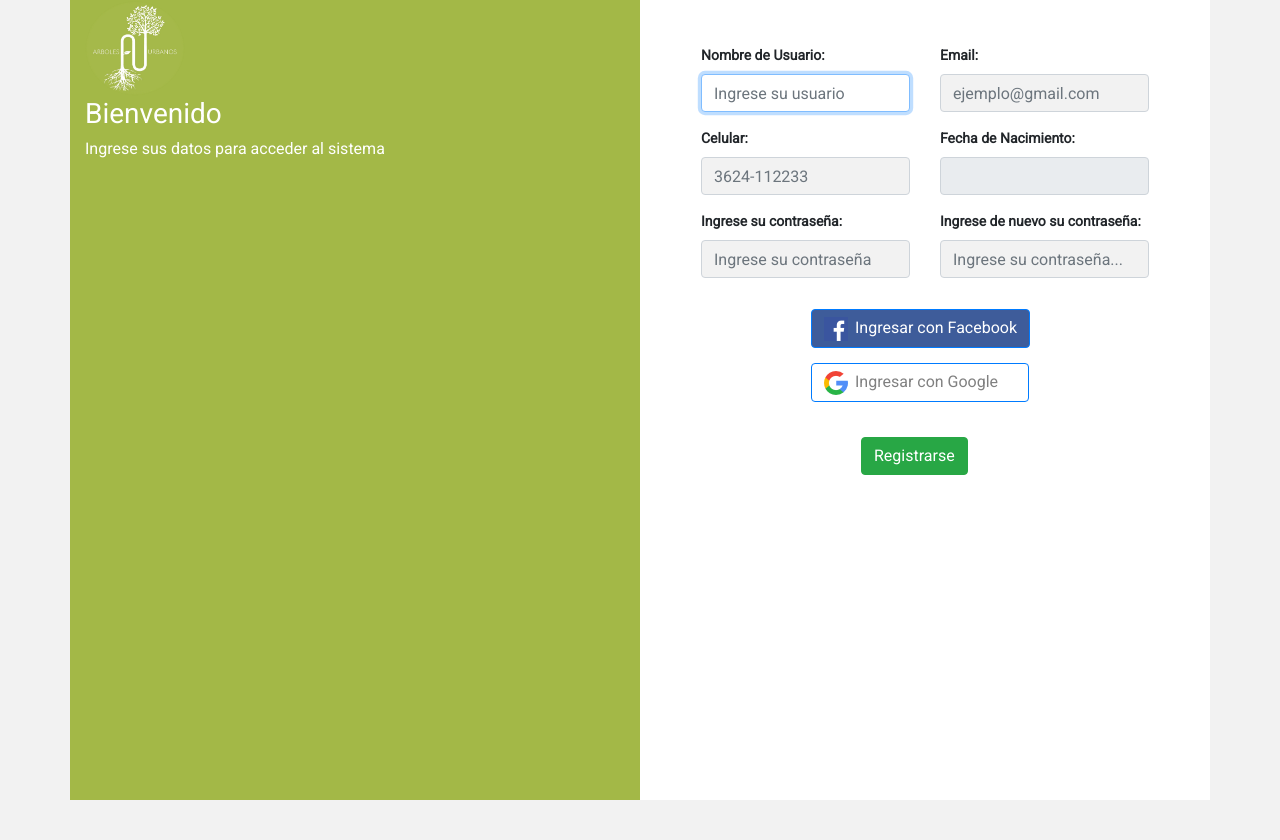
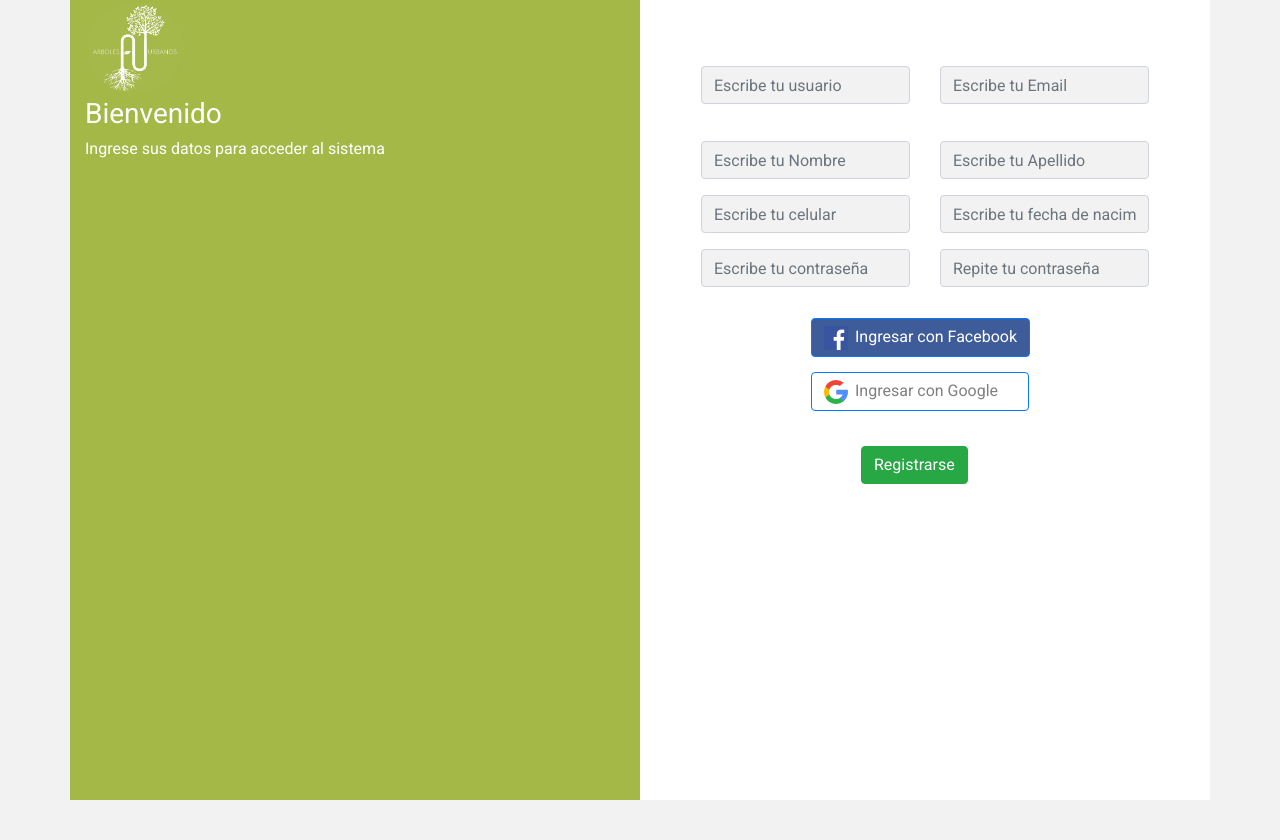
Before and after one commit to BermudezK/ArbolesUrbanos, a Django app: page /register/ in a window 1280 px wide. Shown: the part 103-943 px from the top of the page. Run offline with Django 3.2, Linux system fonts and the light colour scheme; parts of the project's set-up code (start-up, migrations or seed data) failed here and were passed over; some libraries are stand-ins or nearby versions.

Commit message:
Se actualizo el SignUpForm para su uso con bootstrap

```diff
--- a/apps/usuario/forms.py
+++ b/apps/usuario/forms.py
@@ -1,18 +1,62 @@
 #Formulario extendido de UserCreationForm
 
 from django import forms
+from apps.usuario.models import User
 from django.contrib.auth.forms import UserCreationForm
-from django.contrib.auth.models import User
 #from django.contrib.auth.models import User
 
-class UserCreateFormWithEmail(UserCreationForm):
-    email = forms.EmailField(required=True, help_text="Campo obligatorio. Maximo de 250 caracteres")
-    cellphone = forms.CharField(max_length = 17)
-    birthday = forms.DateField()
+class SignUpForm(UserCreationForm):
+
+    username =forms.EmailField(label="Nombre de Usuario", required=True, widget=forms.EmailInput(
+        attrs={'class':'form-control', 'placeholder':'Escribe tu usuario'}
+    ), min_length=3, max_length=100)
+
+    first_name=forms.CharField(label="Nombre", required=True, widget=forms.TextInput(
+        attrs={'class':'form-control', 'placeholder':'Escribe tu Nombre'}
+    ), min_length=3, max_length=30)
+
+    last_name=forms.CharField(label="Apellido", required=True, widget=forms.TextInput(
+        attrs={'class':'form-control', 'placeholder':'Escribe tu Apellido'}
+    ), min_length=3, max_length=30)
+
+    email = forms.EmailField(label="Email", required=True, widget=forms.EmailInput(
+        attrs={'class':'form-control', 'placeholder':'Escribe tu Email'}
+    ), min_length=3, max_length=100)
+
+    cellphone = forms.CharField(label="Celular", required=True, widget=forms.TextInput(
+        attrs={'class':'form-control', 'placeholder':'Escribe tu celular'}
+    ), min_length=3, max_length=30)
+
+    birthday = forms.DateField(label="Fecha de Nacimiento", required=True, widget=forms.DateInput(
+      attrs={'class':'form-control', 'rows':2, 'placeholder':'Escribe tu fecha de nacimiento'}
+    ))
+
+    password1 = forms.CharField(required=True, widget=forms.PasswordInput(
+      attrs={'class':'form-control', 'rows':2, 'placeholder':'Escribe tu contraseña'}
+    ), min_length=5, max_length=25)
+
+    password2 = forms.CharField(required=True, widget=forms.PasswordInput(
+      attrs={'class':'form-control', 'rows':2, 'placeholder':'Repite tu contraseña'}
+    ), min_length=5, max_length=25)
 
     class Meta:
-        model = User
-        fields = ('username', 'email', 'cellphone', 'birthday', 'password1', 'password2')
+        model=User
+        fields = '__all__'
+
+    def save(self, commit=True):
+        user = super(SignUpForm, self).save(commit=False)
+
+        user.username = self.cleaned_data["username"]
+        user.first_name = self.cleaned_data["first_name"]
+        user.last_name = self.cleaned_data["last_name"]
+        user.email = self.cleaned_data["email"]
+        user.cellphone = self.cleaned_data["cellphone"]
+        user.birthday = self.cleaned_data["birthday"]
+        user.password1 = self.cleaned_data["password1"]
+        user.password2 = self.cleaned_data["password2"]
+        if commit:
+            user.save()
+        return user
 
     def clean_email(self):
         email = self.cleaned_data.get('email')
--- a/apps/usuario/views.py
+++ b/apps/usuario/views.py
@@ -1,9 +1,9 @@
 from django.shortcuts import render
-from django.views.generic.edit import CreateView, UpdateView
+from django.views.generic.edit import CreateView, UpdateView, FormView
 from .models import User
 from django.urls import reverse_lazy
-from django import forms
-from .forms import UserCreateFormWithEmail
+from .forms import SignUpForm
+#from .forms import UserCreateFormWithEmail
 
 
 class UpdateUser(UpdateView):
@@ -11,9 +11,9 @@ class UpdateUser(UpdateView):
 	template_name = ''
 	fields = ['password', 'birthday', 'cellphone', 'first_name', 'last_name']
 
-class SignUpView(CreateView):
-    form_class = UserCreateFormWithEmail
+class SignUpView(FormView):
     template_name = 'User/registerUser.html'
+    form_class = SignUpForm
 
     def get_success_url(self):
         return reverse_lazy('login') + '?register'
@@ -21,7 +21,7 @@ class SignUpView(CreateView):
     def get_form(self, form_class=None):
         form = super(SignUpView, self).get_form()
         #Modificar en tiempo real
-        form.fields['username'].widget = forms.TextInput(attrs={'class':'form-control mb-2','placeholder':'Nombre de Usuario'})
+        ''' form.fields['username'].widget = forms.TextInput(attrs={'class':'form-control mb-2','placeholder':'Nombre de Usuario'})
 
         form.fields['email'].widget = forms.EmailInput(attrs={'class':'form-control mb-2', 'placeholder':'Dirección de Email'})
 
@@ -31,6 +31,6 @@ class SignUpView(CreateView):
 
         form.fields['password1'].widget = forms.PasswordInput(attrs={'class':'form-control mb-2',' placeholder':'Contraseña'})
 
-        form.fields['password2'].widget = forms.PasswordInput(attrs={'class':'form-control mb-2',' placeholder':'Repite la contraseña'})
+        form.fields['password2'].widget = forms.PasswordInput(attrs={'class':'form-control mb-2',' placeholder':'Repite la contraseña'}) '''
 
         return form
--- a/arbolesurbanos/settings/base.py
+++ b/arbolesurbanos/settings/base.py
@@ -11,6 +11,7 @@ https://docs.djangoproject.com/en/2.2/ref/settings/
 """
 
 import os
+from decouple import config
 
 # Build paths inside the project like this: os.path.join(BASE_DIR, ...)
 BASE_DIR = os.path.dirname(os.path.dirname(os.path.abspath(__file__)))
@@ -20,10 +21,10 @@ BASE_DIR = os.path.dirname(os.path.dirname(os.path.abspath(__file__)))
 # See https://docs.djangoproject.com/en/2.2/howto/deployment/checklist/
 
 # SECURITY WARNING: keep the secret key used in production secret!
-SECRET_KEY = '!4cy9^10jnnalfkf(aa)v!ebm@kt(wtnnkac^u4d1@jeaj+!#e'
+SECRET_KEY = config('SECRET_KEY')
 
 # SECURITY WARNING: don't run with debug turned on in production!
-DEBUG = True
+DEBUG = config('DEBUG',cast=bool)
 
 ALLOWED_HOSTS = []
 
@@ -39,6 +40,7 @@ INSTALLED_APPS = [
     'django.contrib.staticfiles',
     'apps.core',
     'apps.usuario',
+    'bootstrapform',
 
 ]
 
--- a/templates/User/registerUser.html
+++ b/templates/User/registerUser.html
@@ -1,11 +1,12 @@
 {% extends 'core/base.html' %}
 
-{% load staticfiles %}
+{% load static %}
+
+{% load bootstrap %}
+
 {% block title %}Registro{% endblock title %}
 
 {% block content %}
-
-{% load static %}
 
 <body>
     <div class="container">
@@ -20,9 +21,10 @@
                     <div class="row">
                         <div class="col">
                             <div class="form-group" id="username">
-                                <label for="username">Nombre de Usuario:</label>
-                                <input type="text" name="username" autofocus minlength="6" maxlength="254" required
-                                    id="username" class="form-control" placeholder="Ingrese su usuario" />
+                                <label for="username"></label>
+                                {{form.username|bootstrap}}
+                                <!-- <input type="text" name="username" autofocus minlength="6" maxlength="254" required
+                                    id="username" class="form-control" placeholder="Ingrese su usuario" /> -->
                                 <div class="invalid-feedback">
                                     Por favor ingrese un usuario válido.
                                 </div>
@@ -30,10 +32,9 @@
                         </div>
                         <div class="col">
                             <div class="form-group" id="email">
-                                <label for="email">Email:</label>
+                                <label for="email"></label>
                                 <!-- {{form.email}} -->
-                                <input type="email" class="form-control" id="InputEmail" placeholder="ejemplo@gmail.com"
-                                    required>
+                                {{form.email|bootstrap}}
                                 <div class="invalid-feedback">
                                     Por favor ingrese un email válido.
                                 </div>
@@ -42,11 +43,35 @@
                     </div>
                     <div class="row">
                         <div class="col">
+                            <div class="form-group" id="">
+                                <label for="firstname"></label>
+                                {{form.first_name|bootstrap}}
+                                <!-- <input type="text" name="username" autofocus minlength="6" maxlength="254" required
+                                    id="username" class="form-control" placeholder="Ingrese su usuario" /> -->
+                                <div class="invalid-feedback">
+                                    Por favor ingrese un nombre válido.
+                                </div>
+                            </div>
+                        </div>
+                        <div class="col">
+                            <div class="form-group" id="">
+                                <label for="lastname"></label>
+                                {{form.last_name|bootstrap}}
+                                <!-- <input type="text" name="username" autofocus minlength="6" maxlength="254" required
+                                    id="username" class="form-control" placeholder="Ingrese su usuario" /> -->
+                                <div class="invalid-feedback">
+                                    Por favor ingrese un apellido válido.
+                                </div>
+                            </div>
+                        </div>
+                    </div>
+                    <div class="row">
+                        <div class="col">
                             <div class="form-group" id="cellphone">
-                                <label for="cellphone">Celular:</label>
-                                <!-- {{form.cellphone}} -->
-                                <input type="tel" class="form-control" id="validNumber"
-                                    placeholder="3624-112233" required>
+                               <!--  <label for="cellphone">Celular:</label> -->
+                                {{form.cellphone|bootstrap}}
+                                <!-- <input type="tel" class="form-control" id="validNumber"
+                                    placeholder="3624-112233" required> -->
                                 <div class="invalid-feedback">
                                     Por favor, ingrese un número de celular válido.
                                 </div>
@@ -54,9 +79,9 @@
                         </div>
                         <div class="col">
                             <div class="form-group" id="birthday">
-                                <label for="BirthDate">Fecha de Nacimiento:</label>
+                                <!-- <label for="BirthDate">Fecha de Nacimiento:</label> -->
                                 <!-- <input type="text" class="form-control" id="validBirthDate" placeholder="Ingrese su fecha de nacimiento" required> -->
-                                <input size="16" type="text" class="form-control" id="datetime" readonly>
+                                {{form.birthday|bootstrap}}
                                 <div class="invalid-feedback">
                                     Por favor, ingrese una fecha de nacimiento válida.
                                 </div>
@@ -66,9 +91,10 @@
                     <div class="row">
                         <div class="col">
                             <div class="form-group" id="password1">
-                                <label for="password1Reg">Ingrese su contraseña:</label>
-                                <input type="password" name="contrasenia" required id="password" minlength="6"
-                                    maxlength="8" placeholder="Ingrese su contraseña" class="form-control">
+                               <!--  <label for="password1Reg">Ingrese su contraseña:</label> -->
+                                {{form.password1|bootstrap}}
+                                <!-- <input type="password" name="contrasenia" required id="password" minlength="6"
+                                    maxlength="8" placeholder="Ingrese su contraseña" class="form-control"> -->
                                 <div class="invalid-feedback">
                                     Por favor ingrese una contraseña válida.
                                 </div>
@@ -76,9 +102,10 @@
                         </div>
                         <div class="col">
                             <div class="form-group" id="password2Reg">
-                                <label for="password2">Ingrese de nuevo su contraseña:</label>
-                                <input type="password" name="contrasenia2" required id="password" minlength="6"
-                                    maxlength="8" placeholder="Ingrese su contraseña..." class="form-control">
+                                <!-- <label for="password2">Ingrese de nuevo su contraseña:</label> -->
+                                {{form.password2|bootstrap}}
+                                <!-- <input type="password" name="contrasenia2" required id="password" minlength="6"
+                                    maxlength="8" placeholder="Ingrese su contraseña..." class="form-control"> -->
                                 <div class="invalid-feedback">
                                     Las contraseñas no conciden. Inténtelo de nuevo
                                 </div>
--- a/templates/core/base.html
+++ b/templates/core/base.html
@@ -1,4 +1,5 @@
 {% load static %}
+
 <!DOCTYPE html>
 <html lang="es">
 
@@ -11,6 +12,8 @@
   <link rel="stylesheet" href="{% static 'css/registerUserStyle.css' %}">
   <script src="https://kit.fontawesome.com/d0dc8f6bcc.js" crossorigin="anonymous"></script>
   <title>{% block title %}{% endblock title%} | Arboles Urbanos</title>
+
+  {% load bootstrap %}
 
   <!-- Bootstrap -->
   <link href="#" rel="stylesheet">
```
